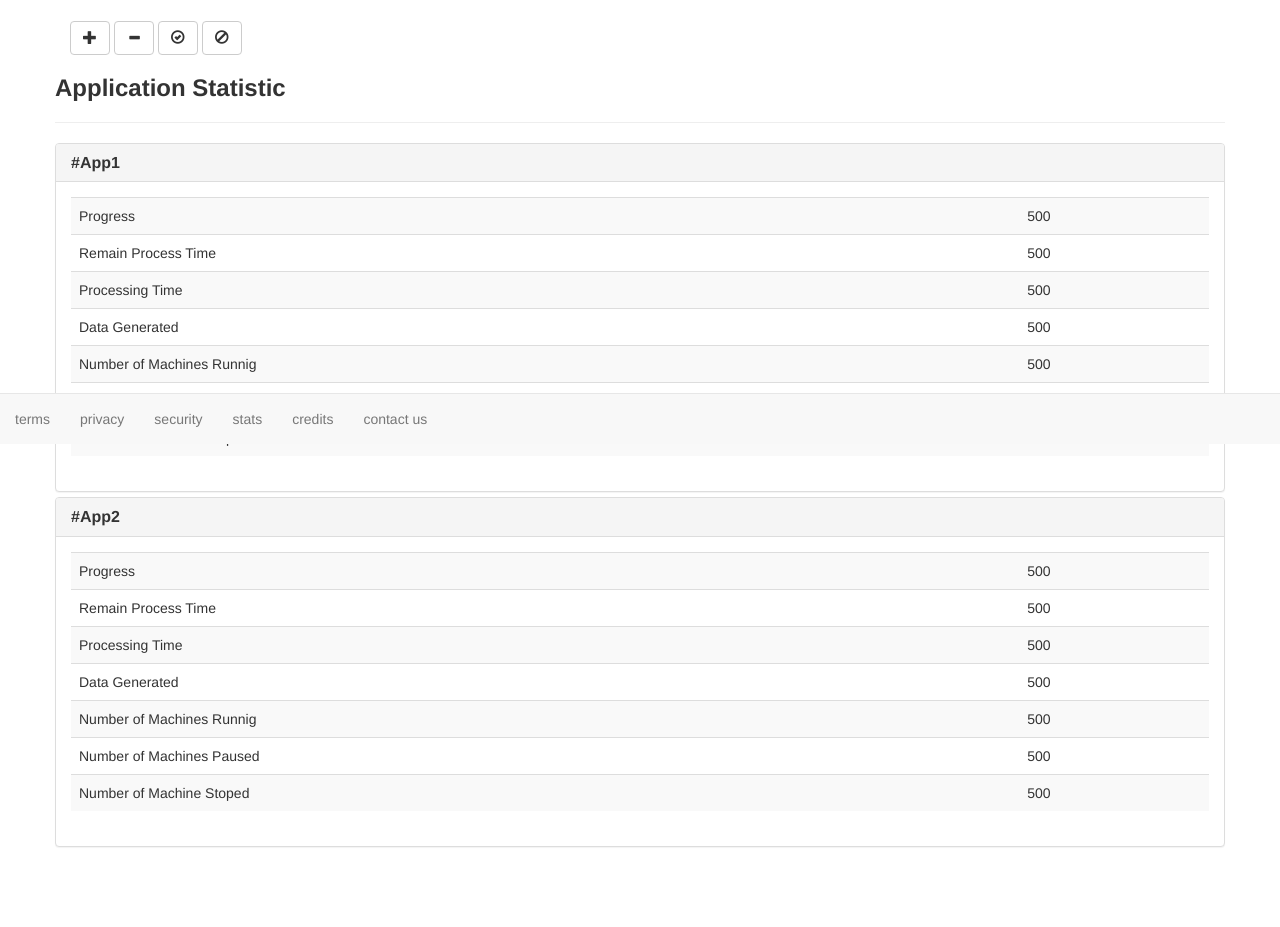
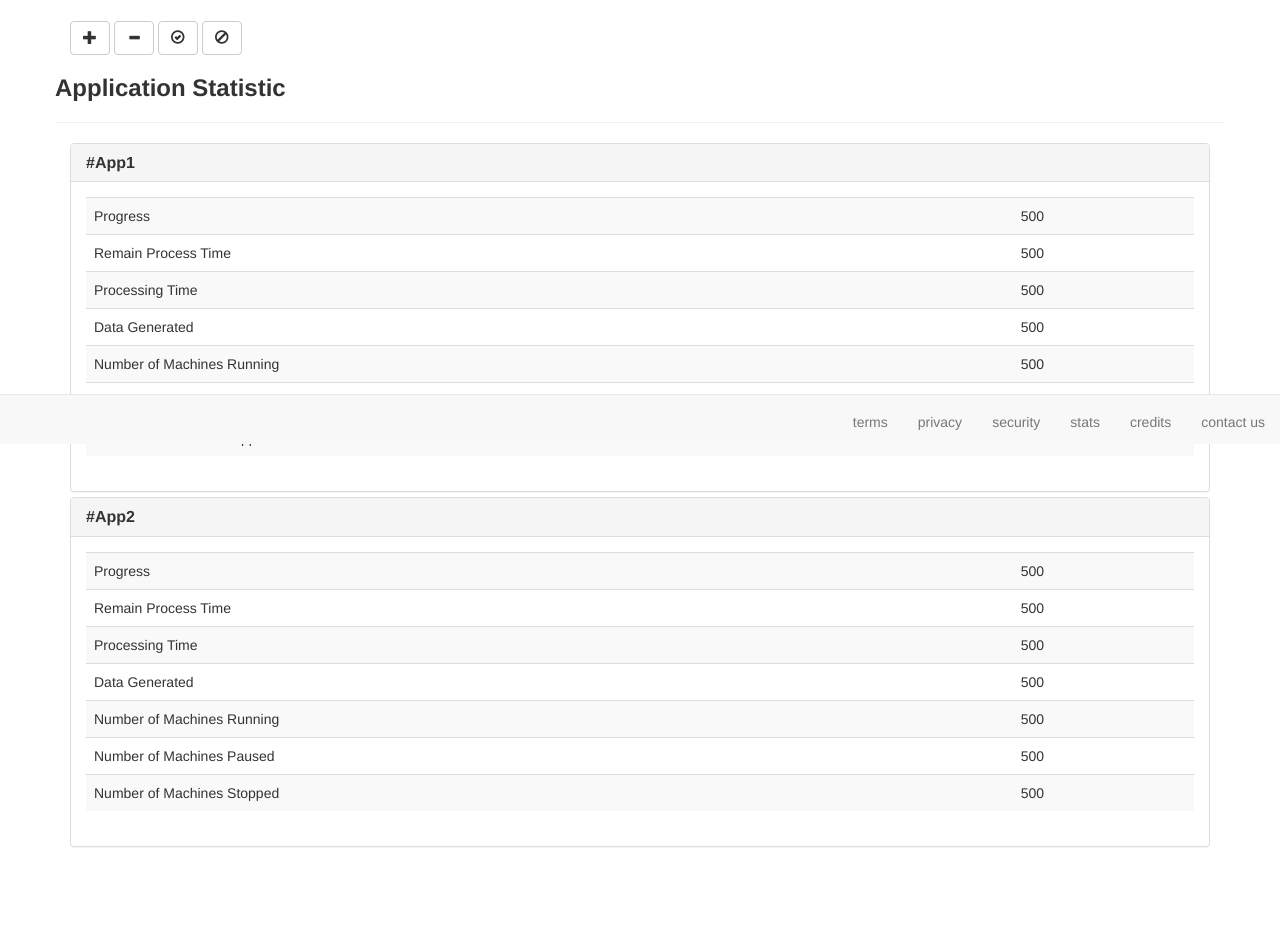
Before and after one commit to plug-and-share/cupid, a PHP site: page /newfile.html in a window 1280 px wide. Shown: the part 356-1283 px from the top of the page. Run offline with PHP 8.4, Linux system fonts and the light colour scheme.

Commit message:
Add files via upload

```diff
--- a/Last/home.css
+++ b/Last/home.css
@@ -25,3 +25,11 @@ p {
 	padding: 0px 8% 0px 8%;
 	color: white;
 }
+
+.footer {
+   min-width:100px;
+   position: absolute;
+   top: 2px;
+   right: 0px;
+   height: 50px;
+}
--- a/Last/homelogin.html
+++ b/Last/homelogin.html
@@ -154,7 +154,7 @@
 			</footer>
 
 			<nav class="navbar navbar-default navbar-fixed-bottom show-scroll" style="margin:0% 0% 0% 0%; padding:0%">
-				<ul class="nav navbar-nav navbar-right">
+				<ul class="nav footer navbar-nav navbar-right">
 					<li><a href="#">terms</a></li>
 					<li><a href="#">privacy</a></li>
 					<li><a href="#">security</a></li>
--- a/Last/login.php
+++ b/Last/login.php
@@ -63,6 +63,7 @@
 		<meta name="viewport" content="width=device-width, initial-scale=1">
 		<link rel="stylesheet" href="https://maxcdn.bootstrapcdn.com/bootstrap/3.3.7/css/bootstrap.min.css">
 		<link rel="stylesheet" href="login.css"/>
+		<link rel="stylesheet" href="home.css"/>
 		<script src="https://ajax.googleapis.com/ajax/libs/jquery/1.12.4/jquery.min.js"></script>
 		<script src="https://maxcdn.bootstrapcdn.com/bootstrap/3.3.7/js/bootstrap.min.js"></script>
 	</head>
@@ -147,9 +148,8 @@
 				</main>
 			</div>
 		</div>
-		<!---->
 		<nav class="navbar navbar-default navbar-fixed-bottom show-scroll">
-			<ul class="nav navbar-nav navbar-right">
+			<ul class="nav footer navbar-nav navbar-right">
 				<li><a href="#">terms</a></li>
 				<li><a href="#">privacy</a></li>
 				<li><a href="#">security</a></li>
--- a/Last/newfile.html
+++ b/Last/newfile.html
@@ -2,7 +2,7 @@
 <html>
 
 	<head>
-		<title>Control Panel( smile face )</title>
+		<title>Control Panel</title>
 		<meta charset="utf-8">
 		<meta name="viewport" content="width=device-width, initial-scale=1">
 		<link rel="stylesheet" href="https://maxcdn.bootstrapcdn.com/bootstrap/3.3.7/css/bootstrap.min.css">
@@ -103,7 +103,7 @@
 			</div>
 			<br><br><br>
 			<div class="row">
-				<div class="col-md-6">
+				<div class="col-md-6 col-sm-6 col-xs-6 col-lg-6">
 					<h3><center><b>Control Panel</b></center></h3>
 					<table class="table">
 						<thead>
@@ -213,7 +213,7 @@
 						<span class="glyphicon glyphicon-ban-circle" aria-hidden="true"></span>
 					</button>
 				</div>
-				<div class="col-md-6">
+				<div class="col-md-6 col-sm-6 col-xs-6 col-lg-6">
 					<h3><center><b>Overall Statistics</b></center></h3>
 					<center>
 						<table class="table" style="width: 55%;">
@@ -248,7 +248,7 @@
 			<div class="row">
 				<h3><b>Application Statistic</b></h3>
 				<hr>
-	            <div class="panel-group" id="accordion">
+	            <div class="panel-group col-md-12 col-sm-12 col-xs-12 col-lg-12" id="accordion">
                 	<div class="panel panel-default">
 	                    <div class="panel-heading">
 	                        <h4 class="panel-title">
@@ -275,7 +275,7 @@
 	                                    <td class="text-left">500</td>
 	                                </tr>
 	                                <tr>
-	                                    <td class="text-left">Number of Machines Runnig</td>
+	                                    <td class="text-left">Number of Machines Running</td>
 	                                    <td class="text-left">500</td>
 	                                </tr>
 	                                <tr>
@@ -283,7 +283,7 @@
 	                                    <td class="text-left">500</td>
 	                                </tr>
 	                                <tr>
-	                                    <td class="text-left">Number of Machine Stoped</td>
+	                                    <td class="text-left">Number of Machine Stopped</td>
 	                                    <td class="text-left">500</td>
 	                                </tr>
 	                             </table>
@@ -316,7 +316,7 @@
 	                                    <td class="text-left">500</td>
 	                                </tr>
 	                                <tr>
-	                                    <td class="text-left">Number of Machines Runnig</td>
+	                                    <td class="text-left">Number of Machines Running</td>
 	                                    <td class="text-left">500</td>
 	                                </tr>
 	                                <tr>
@@ -324,7 +324,7 @@
 	                                    <td class="text-left">500</td>
 	                                </tr>
 	                                <tr>
-	                                    <td class="text-left">Number of Machine Stoped</td>
+	                                    <td class="text-left">Number of Machines Stopped</td>
 	                                    <td class="text-left">500</td>
 	                                </tr>
 	                             </table>
@@ -336,7 +336,7 @@
 			</div>
 			<br><br><br>
 				<nav class="navbar navbar-default navbar-fixed-bottom show-scroll" style="margin:0% 0% 0% 0%; padding:0%">
-				<ul class="nav navbar-nav navbar-center">
+					<ul class="nav footer navbar-nav navbar-center">
 						<li><a href="#">terms</a></li>
 						<li><a href="#">privacy</a></li>
 						<li><a href="#">security</a></li>
```
Also changed, not shown: Last/register.php (+7 -9 lines), Last/DB-Description.txt (line endings or trailing spaces). Lines whose indentation alone changed are shown as unchanged.
